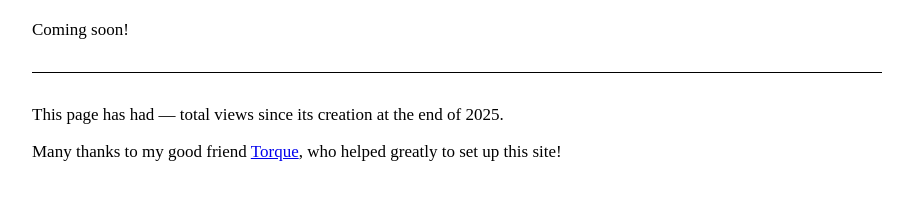
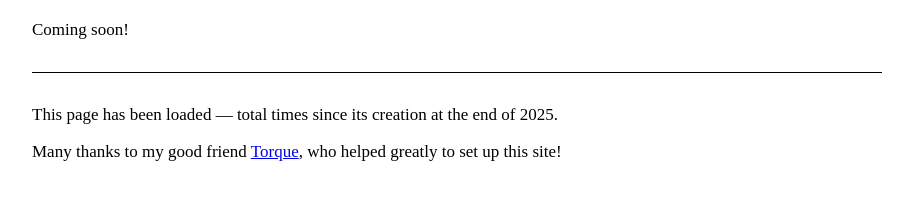
Before and after one commit to AyodejiLindblad/AyodejiLindblad.github.io, a Jekyll site: the page built from index.md, in a window 1280 px wide and 900 px high, scrolled down 2961 px. Shown: the part 684-884 px from the top of the window, without its empty margins (183-1096 px from the left). Built offline with Jekyll 4.4.1, drawn with Linux system fonts in a browser that asks for light colours; some web fonts are replaced.

Commit message:
Changed wording

```diff
--- a/index.md
+++ b/index.md
@@ -209,7 +209,7 @@ Coming soon!
 
 ---
 
-This page has had <span id="site-total-number">—</span> total views since its creation at the end of 2025.
+This page has been loaded <span id="site-total-number">—</span> total times since its creation at the end of 2025.
 
 <script>
   fetch('https://ayodejilindblad.goatcounter.com/counter/TOTAL.json')
```
